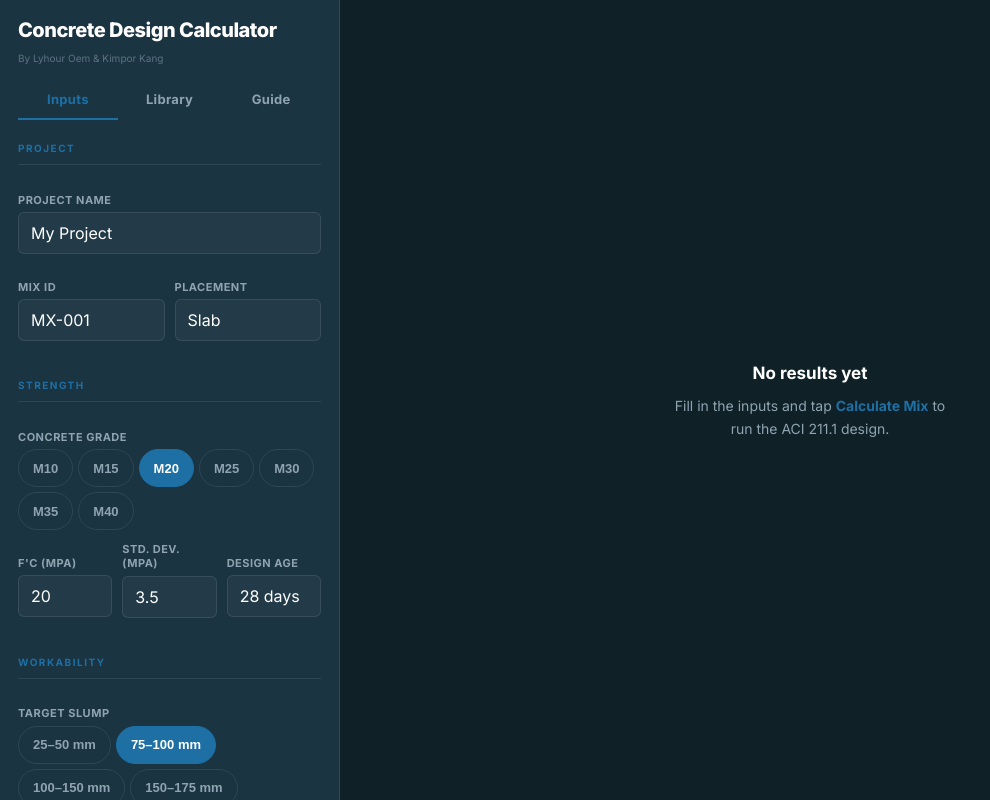
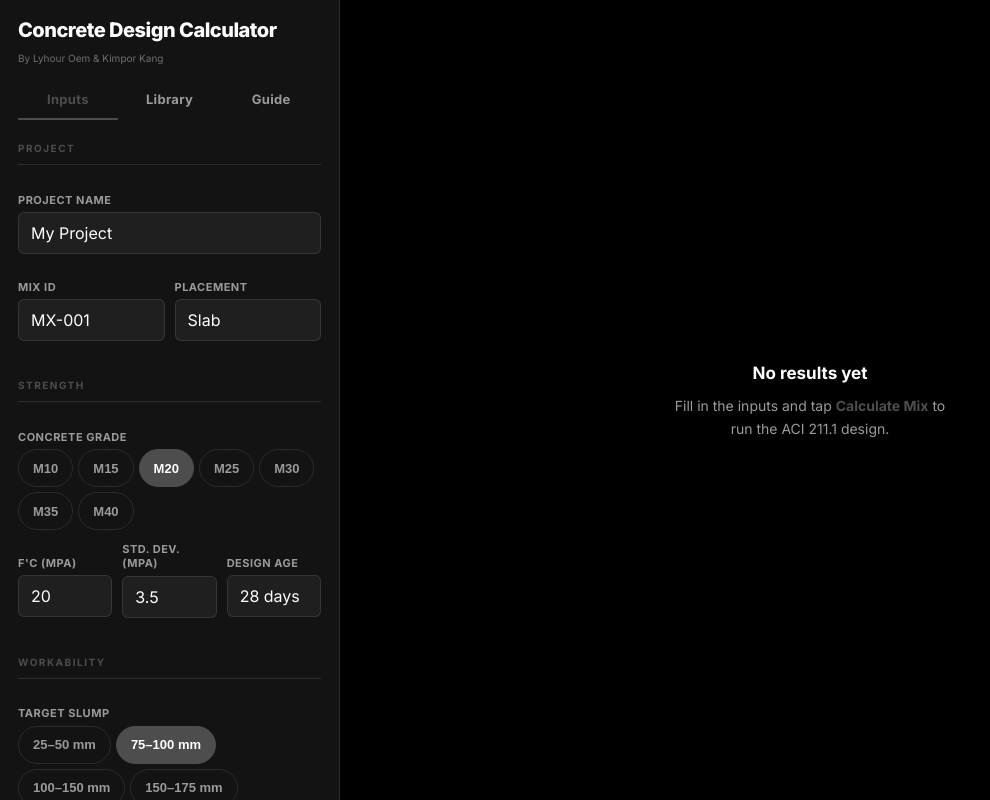
Before and after one commit to kimporprg/concrete-mix-calculator, a React (Vite) app: page / in a window 1280 px wide. Shown: the whole page, without its empty margins (0-990 px from the left). Built offline with nearby package versions, Linux system fonts and the light colour scheme.

Commit message:
Further Fixes

```diff
--- a/src/components/GuideTab.jsx
+++ b/src/components/GuideTab.jsx
@@ -30,7 +30,7 @@ const SECTIONS = [
     ],
   },
   {
-    id: 'workability', color: '#1D7A4F', title: 'Workability & Aggregate',
+    id: 'workability', color: '#C0C0C0', title: 'Workability & Aggregate',
     items: [
       { sym: 'Slump', name: 'Target Slump Range',
         body: 'How fluid the fresh concrete is — more slump needs more water, which raises W/C and reduces strength. Drives the mixing water lookup in ACI Table 6.3.3.',
@@ -212,7 +212,7 @@ function FieldCard({ item, color }) {
               <div style={{
                 fontSize: 12, lineHeight: 1.6, whiteSpace: 'pre-wrap',
                 fontFamily: item.extra.mono ? 'var(--font-mono)' : 'inherit',
-                color: item.extra.mono ? '#7EC8E3' : 'var(--line)',
+                color: item.extra.mono ? '#D0D0D0' : 'var(--line)',
               }}>
                 {item.extra.text}
               </div>
--- a/src/components/MaterialsTab.jsx
+++ b/src/components/MaterialsTab.jsx
@@ -13,10 +13,10 @@ export default function MaterialsTab({ result }) {
   const pct   = v => (v / total * 100).toFixed(1)
 
   const BARS = [
-    { label:'Cement',        val:cement, pct:pct(cement), color:'#1D6FA4' },
-    { label:'Water (SSD)',   val:waterS, pct:pct(waterS), color:'#5DA0C4' },
-    { label:'Sand (SSD)',    val:sandS,  pct:pct(sandS),  color:'#C47A00' },
-    { label:'Coarse Agg.',   val:caS,    pct:pct(caS),    color:'#5D7185' },
+    { label:'Cement',        val:cement, pct:pct(cement), color:'#E0E0E0' },
+    { label:'Water (SSD)',   val:waterS, pct:pct(waterS), color:'#9A9A9A' },
+    { label:'Sand (SSD)',    val:sandS,  pct:pct(sandS),  color:'#6E6E6E' },
+    { label:'Coarse Agg.',   val:caS,    pct:pct(caS),    color:'#454545' },
   ]
   const maxVal = Math.max(cement, waterS, sandS, caS)
 
--- a/src/components/VolumesTab.jsx
+++ b/src/components/VolumesTab.jsx
@@ -2,11 +2,11 @@
 export default function VolumesTab({ result }) {
   const { step6, step5, step7, step8, step10 } = result
   const segs = [
-    { label:'Water',      vol:step6.Vw,   color:'#1D6FA4' },
-    { label:'Cement',     vol:step6.Vc,   color:'#2C3E50' },
-    { label:'Air',        vol:step5.Vair, color:'#5D7185' },
-    { label:'Coarse Agg.',vol:step7.Vca,  color:'#4A6B5B' },
-    { label:'Fine Agg.',  vol:step8.Vfa,  color:'#C47A00' },
+    { label:'Water',      vol:step6.Vw,   color:'#E0E0E0' },
+    { label:'Cement',     vol:step6.Vc,   color:'#B0B0B0' },
+    { label:'Air',        vol:step5.Vair, color:'#808080' },
+    { label:'Coarse Agg.',vol:step7.Vca,  color:'#525252' },
+    { label:'Fine Agg.',  vol:step8.Vfa,  color:'#2E2E2E' },
   ]
   const total = step10.totalVol
   let cx = 0
--- a/src/index.css
+++ b/src/index.css
@@ -2,19 +2,19 @@
 
 /* ─── Tokens ──────────────────────────────────────────────────── */
 :root {
-  --ink:       #0F2027;
-  --ink2:      #1B3442;
-  --steel:     #2C3E50;
-  --mid:       #5D7185;
-  --muted:     #8FA3B1;
-  --line:      rgba(255,255,255,0.09);
-  --surface:   rgba(255,255,255,0.04);
+  --ink:       #000000;
+  --ink2:      #131313;
+  --steel:     #1E1E1E;
+  --mid:       #6E6E6E;
+  --muted:     #9A9A9A;
+  --line:      rgba(255,255,255,0.10);
+  --surface:   rgba(255,255,255,0.05);
   --white:     #FFFFFF;
-  --accent:    #1D6FA4;
-  --accent-lt: rgba(29,111,164,0.15);
-  --accent-dk: #145180;
-  --warn:      #C47A00;
-  --ok:        #1D7A4F;
+  --accent:    #4D4D4D;
+  --accent-lt: rgba(255,255,255,0.08);
+  --accent-dk: #2A2A2A;
+  --warn:      #B08900;
+  --ok:        #3C9A5C;
   --danger:    #C0392B;
   --font-body: 'Inter', -apple-system, BlinkMacSystemFont, 'Segoe UI', sans-serif;
   --font-mono: 'JetBrains Mono', ui-monospace, 'Cascadia Code', monospace;
@@ -71,9 +71,9 @@ body {
 
 .btn-primary {
   background: var(--accent); color: var(--white);
-  box-shadow: 0 2px 8px rgba(29,111,164,0.35);
+  box-shadow: 0 2px 8px rgba(0,0,0,0.5);
 }
-.btn-primary:hover { background: #1a5f8f; }
+.btn-primary:hover { background: #3A3A3A; }
 
 .btn-ghost {
   background: transparent; color: var(--muted);
```
